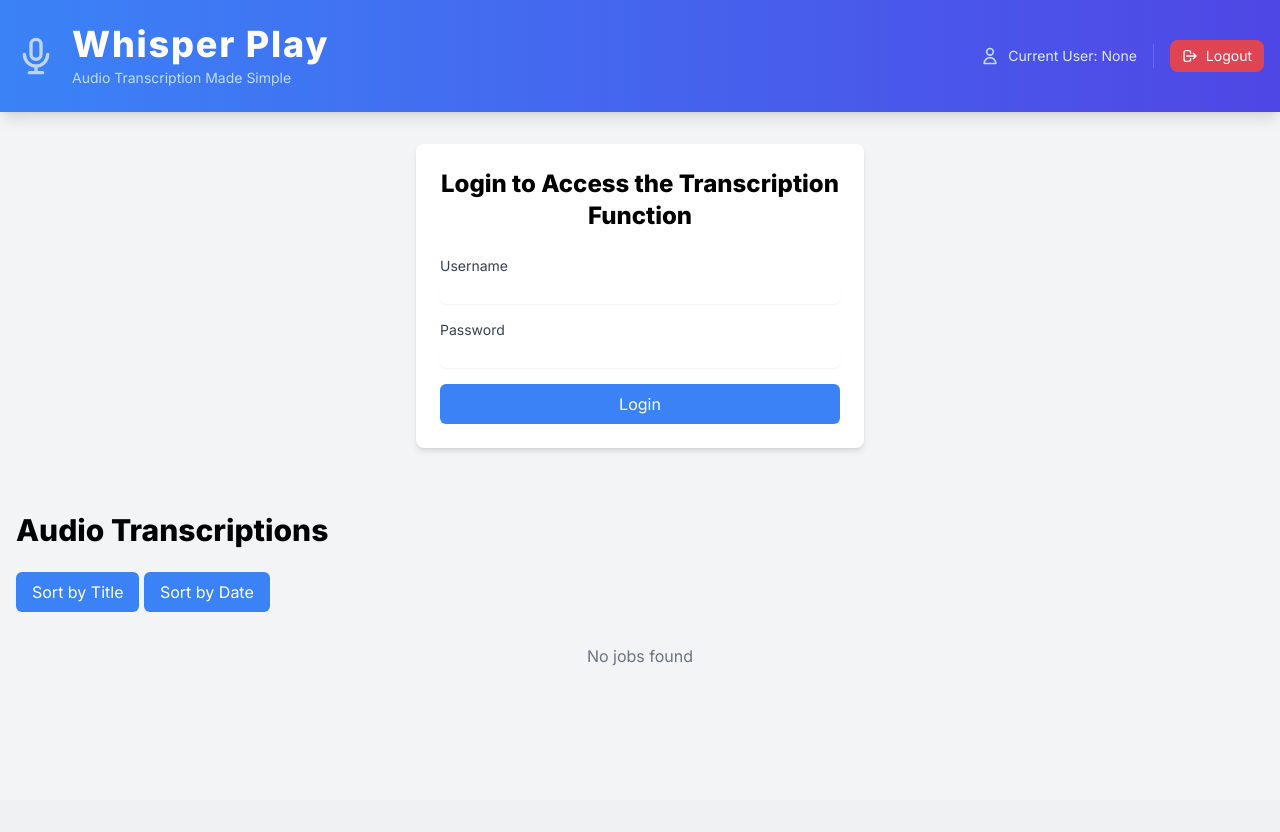
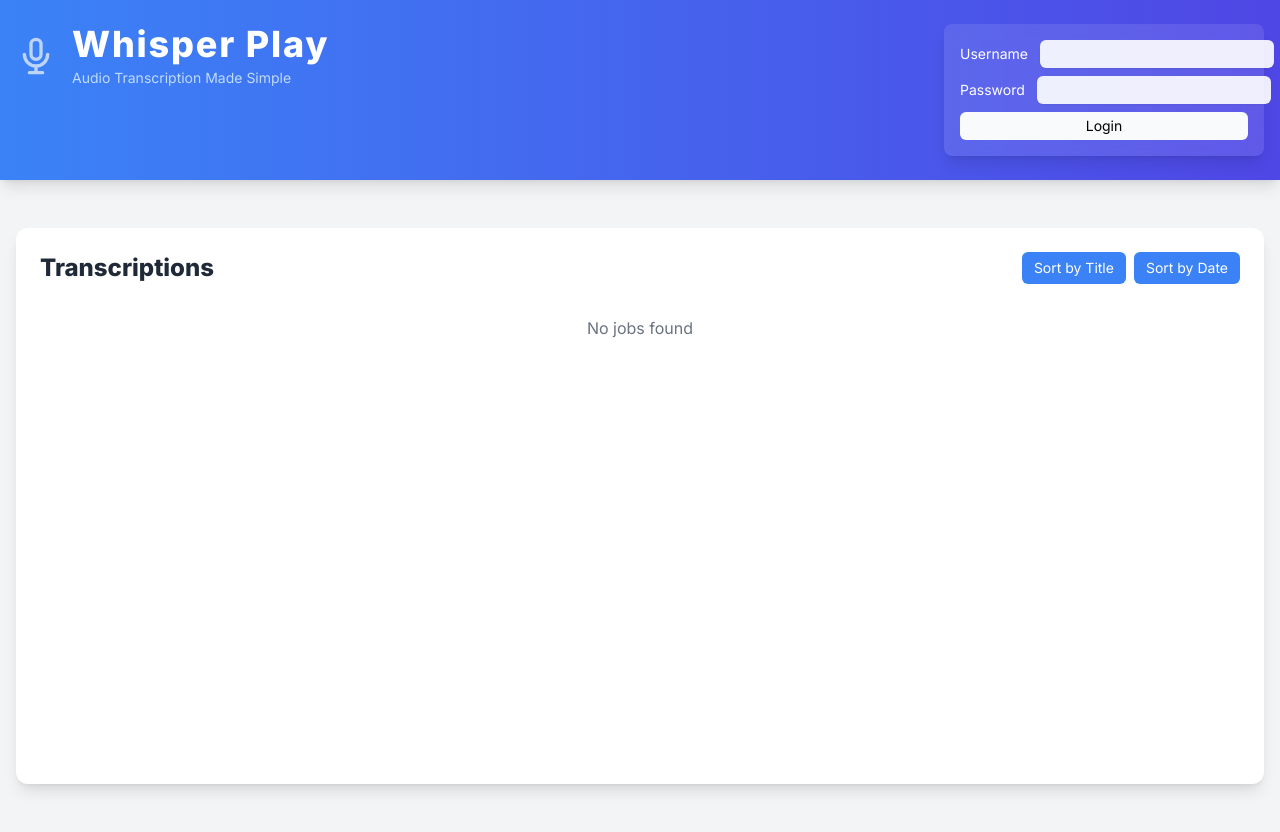
Before and after one commit to reeyarn/WhisperPlay, a Flask app: page / in a window 1280 px wide. Before the commit the page ends 666 px from the top, so only its background shows below. Run offline with Flask 3, Linux system fonts and the light colour scheme; some libraries are stand-ins or nearby versions.

Commit message:
updated html for appearance
updated the appearance of  user interface

```diff
--- a/templates/index.html
+++ b/templates/index.html
@@ -4,6 +4,8 @@
     <meta charset="UTF-8">
     <meta name="viewport" content="width=device-width, initial-scale=1.0">
     <title>Audio Transcription Jobs</title>
+    <link rel="icon" type="image/x-icon" href="resource/icon.ico">
+    <link rel="apple-touch-icon" sizes="180x180" href="resource/icon.png">
     <script src="https://cdn.tailwindcss.com"></script>
 
     <!--link rel="stylesheet" href="resource/dark.css"-->
@@ -74,6 +76,47 @@ body {
         border-radius: 10px;
         padding: 0.5rem 1rem;
     }
+    .jobs-wrapper {
+            max-height: calc(70vh - 100px); /* Adjust based on your header height */
+            overflow-y: auto;
+            scroll-behavior: smooth;
+        }
+/* Smooth scrollbar for modern browsers */
+.jobs-wrapper {
+  scrollbar-width: thin;
+  scrollbar-color: #cbd5e0 #f7fafc;
+}
+
+.jobs-wrapper::-webkit-scrollbar {
+  width: 8px;
+}
+
+.jobs-wrapper::-webkit-scrollbar-track {
+  background: #f7fafc;
+  border-radius: 4px;
+}
+
+.jobs-wrapper::-webkit-scrollbar-thumb {
+  background-color: #cbd5e0;
+  border-radius: 4px;
+  border: 2px solid #f7fafc;
+}
+
+/* Smooth transitions */
+#mainContent, #transcriptContainer {
+  transition: all 0.3s ease-in-out;
+}
+
+/* Responsive adjustments */
+@media (max-width: 1024px) {
+  .grid {
+    gap: 1rem;
+  }
+
+  .jobs-wrapper {
+    height: calc(60vh - 100px);
+  }
+}
     </style>
     <!-- Add this in the head section for the custom font -->
     <link rel="preconnect" href="https://fonts.googleapis.com">
@@ -84,12 +127,11 @@ body {
 <body class="bg-gray-100">
 
     <!-- Header -->
+    <!-- Modified Header and Login Container section -->
     <header class="bg-gradient-to-r from-blue-600 via-blue-500 to-indigo-600 shadow-lg">
         <div class="container mx-auto px-4 py-6">
-            <div class="flex items-center justify-between">
-                <!-- Left Section: Logo, Title, and Navigation -->
-                <div class="flex items-center space-x-8">
-                    <!-- Logo and Title -->
+            <div class="flex justify-between items-start">
+                <!-- Left Side: Logo and Title Section -->
                 <div class="flex items-center space-x-4">
                     <!-- Microphone Icon -->
                     <svg xmlns="http://www.w3.org/2000/svg" class="h-10 w-10 text-white animate-pulse" fill="none" viewBox="0 0 24 24" stroke="currentColor">
@@ -104,21 +146,14 @@ body {
                                 Audio Transcription Made Simple
                             </a>
                         </p>
-
                     </div>
                 </div>
 
-                    <!-- Navigation Links
-                    <nav class="hidden md:flex space-x-6">
-
-
-                    </nav>-->
-                </div>
-
-                <!-- Right Section: User Info and Logout -->
-                <div class="flex items-center space-x-4">
+                <!-- Right Side: Login/User Info Container -->
+                <div class="flex-shrink-0">
+                    <!-- User Info Container -->
+                    <div class="flex items-center space-x-4" id="userInfoContainer" style="display: none;">
                         <div class="flex items-center space-x-2">
-                        <!-- User Icon -->
                             <svg xmlns="http://www.w3.org/2000/svg" class="h-5 w-5 text-blue-200" fill="none" viewBox="0 0 24 24" stroke="currentColor">
                                 <path stroke-linecap="round" stroke-linejoin="round" stroke-width="2" d="M16 7a4 4 0 11-8 0 4 4 0 018 0zM12 14a7 7 0 00-7 7h14a7 7 0 00-7-7z" />
                             </svg>
@@ -126,11 +161,7 @@ body {
                                 Current User: None
                             </div>
                         </div>
-
-                    <!-- Vertical Separator -->
                         <div class="h-6 w-px bg-blue-300/30"></div>
-
-                    <!-- Logout Button -->
                         <button onclick="logout()" class="bg-red-500/90 hover:bg-red-600 text-white px-3 py-1.5 rounded-lg transition-colors duration-200 flex items-center gap-2 text-sm">
                             <svg xmlns="http://www.w3.org/2000/svg" class="h-4 w-4" fill="none" viewBox="0 0 24 24" stroke="currentColor">
                                 <path stroke-linecap="round" stroke-linejoin="round" stroke-width="2" d="M17 16l4-4m0 0l-4-4m4 4H7m6 4v1a3 3 0 01-3 3H6a3 3 0 01-3-3V7a3 3 0 013-3h4a3 3 0 013 3v1" />
@@ -138,69 +169,56 @@ body {
                             Logout
                         </button>
                     </div>
+
+                    <!-- Login Container -->
+                    <div id="loginContainer" class="w-80">
+                        <div class="bg-white/10 backdrop-blur-md rounded-lg shadow-lg p-4">
+                            <form id="loginForm" class="space-y-2">
+                                <div class="flex items-center gap-3">
+                                    <label for="username" class="text-sm font-medium text-white whitespace-nowrap w-20">Username</label>
+                                    <input type="text"
+                                           id="username"
+                                           name="username"
+                                           class="flex-1 px-3 py-1 rounded-md border-gray-300 bg-white/90 shadow-sm focus:border-blue-500 focus:ring-blue-500 text-sm"
+                                           required>
+                                </div>
+                                <div class="flex items-center gap-3">
+                                    <label for="password" class="text-sm font-medium text-white whitespace-nowrap w-20">Password</label>
+                                    <input type="password"
+                                           id="password"
+                                           name="password"
+                                           class="flex-1 px-3 py-1 rounded-md border-gray-300 bg-white/90 shadow-sm focus:border-blue-500 focus:ring-blue-500 text-sm"
+                                           required>
+                                </div>
+                                <div class="mt-2">
+                                    <button type="submit"
+                                            class="w-full bg-gray-50 px-3 py-1 rounded-md hover:bg-blue-600 hover:text-white transition-colors text-sm">
+                                        Login
+                                    </button>
+                                </div>
+                                <div id="loginError" class="text-red-200 text-sm text-center hidden"></div>
+                            </form>
+                        </div>
+                    </div>
+                </div>
             </div>
         </div>
     </header>
 
-    <div class="container mx-auto px-4 py-8">
+    <div class="container mx-auto px-4 py-4">
 
-        <!-- Login Form -->
-        <div id="loginContainer" class="max-w-md mx-auto">
-            <div class="bg-white rounded-lg shadow-md p-6">
-                <h2 class="text-2xl font-bold mb-6 text-center">Login to Access the Transcription Function</h2>
-                <form id="loginForm" class="space-y-4">
-                    <div>
-                        <label for="username" class="block text-sm font-medium text-gray-700">Username</label>
-                        <input type="text"
-                               id="username"
-                               name="username"
-                               class="mt-1 block w-full rounded-md border-gray-300 shadow-sm focus:border-blue-500 focus:ring-blue-500"
-                               required>
-                    </div>
-                    <div>
-                        <label for="password" class="block text-sm font-medium text-gray-700">Password</label>
-                        <input type="password"
-                               id="password"
-                               name="password"
-                               class="mt-1 block w-full rounded-md border-gray-300 shadow-sm focus:border-blue-500 focus:ring-blue-500"
-                               required>
-                    </div>
-                    <div>
-                        <button type="submit"
-                                class="w-full bg-blue-500 text-white px-4 py-2 rounded-md hover:bg-blue-600 transition-colors">
-                            Login
-                        </button>
-                    </div>
-                    <div id="loginError" class="text-red-500 text-sm text-center hidden"></div>
-                </form>
-            </div>
+        <!-- Main Content Grid Layout -->
+  <div class="grid grid-cols-10 gap-6 my-8">
+    <!-- Left Column: Upload Section -->
+    <div id="mainContent" class="col-span-3  bg-white rounded-xl shadow-lg p-6">
+      <div class="mb-4">
+        <h1 class="text-2xl font-bold text-gray-800">Transcription with Whisper</h1>
       </div>
 
-        <div class="max-w-2xl mx-auto bg-white rounded-xl shadow-lg p-8" id="mainContent">
-            <!-- Header Section -->
-            <div class="flex justify-between items-start mb-8">
-                <div>
-                    <h1 class="text-3xl font-bold text-gray-800 mb-3">Audio Transcription</h1>
-                    <!--div class="flex items-center gap-2 bg-blue-50 px-4 py-2 rounded-lg">
-                        <svg xmlns="http://www.w3.org/2000/svg" class="h-5 w-5 text-blue-500" fill="none" viewBox="0 0 24 24" stroke="currentColor">
-                            <path stroke-linecap="round" stroke-linejoin="round" stroke-width="2" d="M16 7a4 4 0 11-8 0 4 4 0 018 0zM12 14a7 7 0 00-7 7h14a7 7 0 00-7-7z" />
-                        </svg>
-                        <div class="text-xl font-bold text-blue-700" id="currentUser">Current User: None</div>
-                    </div-->
-                </div>
-            </div>
-
-            <!-- Upload Section -->
-                     <!-- File Upload Section -->
-        <div class="space-x-2">
-            <!-- ... existing buttons ... -->
-
-            <div class="bg-blue-50 rounded-xl p-6 mb-8">
-                <h2 class="text-xl font-semibold text-gray-800 mb-4">Upload New Audio</h2>
-                <p class="text-gray-600 mb-4">Choose a file, then click "Upload and Transcribe"</p>
-                <!--p class="text-gray-600 mb-6">选择文件，再点击 Upload and Transcribe</p-->
-
-                <form id="uploadForm" class="space-y-6" enctype="multipart/form-data">
+      <!-- Upload Section - More compact -->
+      <div class="bg-blue-50 rounded-xl p-4">
+        <h2 class="text-lg font-semibold text-gray-800 mb-2">Upload New Audio</h2>
+        <form id="uploadForm" class="space-y-4" enctype="multipart/form-data">
                     <div class="border-2 border-dashed border-blue-200 rounded-lg p-6 text-center hover:border-blue-400 transition-colors duration-200">
                         <input type="file"
                             name="audio"
@@ -246,28 +264,26 @@ body {
                 </form>
             </div>
         </div>
-    </div>
-
-
-    </div>
 
 
 
-
-    <div class="container mx-auto px-4 py-8" id="transcriptContainer">
-        <!-- Transcript Header -->
-        <div id="transcriptHeaderContainer">
-            <h1 class="text-3xl font-bold mb-6">Audio Transcriptions</h1>
-            <!-- Jobs List -->
-            <button id="sortButton" class="bg-blue-500 text-white px-4 py-2 rounded-md hover:bg-blue-600 transition-colors mb-4">
+        <!-- Right Column: Transcriptions List -->
+    <div id="transcriptContainer" class=" bg-white rounded-xl shadow-lg p-6">
+        <div class="flex items-center justify-between mb-4">
+          <h2 class="text-2xl font-bold text-gray-800">Transcriptions</h2>
+          <div class="flex space-x-2">
+            <button id="sortButton" class="bg-blue-500 text-white px-3 py-1.5 rounded-md hover:bg-blue-600 transition-colors text-sm">
               Sort by Title
             </button>
-            <button id="sortDateButton" class="bg-blue-500 text-white px-4 py-2 rounded-md hover:bg-blue-600 transition-colors mb-4">
+            <button id="sortDateButton" class="bg-blue-500 text-white px-3 py-1.5 rounded-md hover:bg-blue-600 transition-colors text-sm">
               Sort by Date
             </button>
           </div>
+        </div>
 
-        <div class="space-y-4" id="jobsList">
+        <!-- Jobs List with fixed height -->
+        <div class="jobs-wrapper h-[calc(70vh-350px)] overflow-y-auto" id="jobsWrapper">
+          <div class="space-y-3" id="jobsList">
                 {% if jobs %}
                 {% for job in jobs %}
             <div class="border rounded-lg p-4 {% if job.has_transcript %}bg-green-50{% else %}bg-gray-50{% endif %}">
@@ -277,7 +293,7 @@ body {
                             {% if job.has_transcript %}
                             Click to Open and Play: <br><br>
                             <a href="{% if job.user %}/transcript/{{ job.user }}/{% else %}/transcript_anonymous/{% endif %}{{ job.filename }}"
-                               target="_blank" rel="noopener noreferrer" class="bg-blue-500 text-white px-4 py-2 rounded-md hover:bg-blue-600 transition-colors">
+                                rel="noopener noreferrer" class="bg-blue-500 text-white px-4 py-2 rounded-md hover:bg-blue-600 transition-colors">
                                 {{ job.title }}
                             </a>
                             <p>&nbsp;</p>
@@ -329,6 +345,9 @@ body {
             {% else %}
             <p class="text-gray-500 text-center py-4">No jobs found</p>
             {% endif %}
+
+            </div>
+            </div>
         </div>
     </div>
 
@@ -348,6 +367,9 @@ body {
         const loginForm = document.getElementById('loginForm');
         const loginError = document.getElementById('loginError');
         const currentUser = document.getElementById('currentUser');
+        const userInfoContainer = document.getElementById('userInfoContainer');
+        const transcriptContainer = document.getElementById('transcriptContainer');
+        const jobsWrapper = document.getElementById('jobsWrapper');
         let isAscending = true; // Track sorting direction
 
         // Check authentication status on page load
@@ -367,6 +389,11 @@ body {
                 if (!sessionToken || !username) {
                     console.log('No session token or username found');
                     showLoginForm();
+                    return;
+                }
+                // If both cookies exist, show main content immediately
+                if (sessionToken && username) {
+                    showMainContent(username);
                     return;
                 }
 
@@ -398,6 +425,12 @@ body {
             loginContainer.classList.remove('hidden');
             mainContent.classList.add('hidden');
             mainContent.style.display = 'none';
+            userInfoContainer.style.display = 'none';
+            transcriptContainer.classList.remove('col-span-7');
+            transcriptContainer.classList.add('col-span-10');
+            jobsWrapper.classList.remove('h-[calc(70vh-350px)]');
+            jobsWrapper.classList.add('h-[calc(100vh-5px)]');
+
         }
 
         function showMainContent(user = "") {
@@ -405,6 +438,12 @@ body {
             mainContent.classList.remove('hidden');
             mainContent.style.display = 'block';
             currentUser.textContent = "Current User: " + user;
+            userInfoContainer.style = '';
+            transcriptContainer.classList.add('col-span-7');
+            transcriptContainer.classList.remove('col-span-10');
+            jobsWrapper.classList.remove('h-[calc(70vh-350px)]');
+            jobsWrapper.classList.add('h-[calc(100vh-5px)]');
+
         }
 
         loginForm.addEventListener('submit', async (e) => {
@@ -433,6 +472,10 @@ body {
                     showMainContent(username);
                     currentUser.textContent = `Current User: ${username}`;
                     loginError.classList.add('hidden');
+                    // Wait for 2 seconds and then reload the page
+                    setTimeout(() => {
+                        location.reload();
+                    }, 3000);
                 } else {
                     loginError.textContent = data.message;
                     loginError.classList.remove('hidden');
--- a/templates/transcript.html
+++ b/templates/transcript.html
@@ -4,6 +4,9 @@
     <meta charset="UTF-8">
     <meta name="viewport" content="width=device-width, initial-scale=1.0">
     <title>Transcript -- {{ user }} - {{ filename }}</title>
+    <link rel="icon" type="image/x-icon" href="/resource/icon.ico">
+    <link rel="apple-touch-icon" sizes="180x180" href="/resource/icon.png">
+
     <script src="https://cdn.tailwindcss.com"></script>
     <style>
         .segment-playing {
@@ -141,13 +144,14 @@ body {
                     <!-- Vertical Separator -->
                     <div class="h-6 w-px bg-blue-300/30"></div>
 
-                    <!-- Logout Button -->
+                    <!-- Logout Button
                     <button onclick="logout()" class="bg-red-500/90 hover:bg-red-600 text-white px-3 py-1.5 rounded-lg transition-colors duration-200 flex items-center gap-2 text-sm">
                         <svg xmlns="http://www.w3.org/2000/svg" class="h-4 w-4" fill="none" viewBox="0 0 24 24" stroke="currentColor">
                             <path stroke-linecap="round" stroke-linejoin="round" stroke-width="2" d="M17 16l4-4m0 0l-4-4m4 4H7m6 4v1a3 3 0 01-3 3H6a3 3 0 01-3-3V7a3 3 0 013-3h4a3 3 0 013 3v1" />
                         </svg>
                         Logout
                     </button>
+                    -->
                 </div>
             </div>
         </div>
```
Lines whose indentation alone changed are shown as unchanged.
